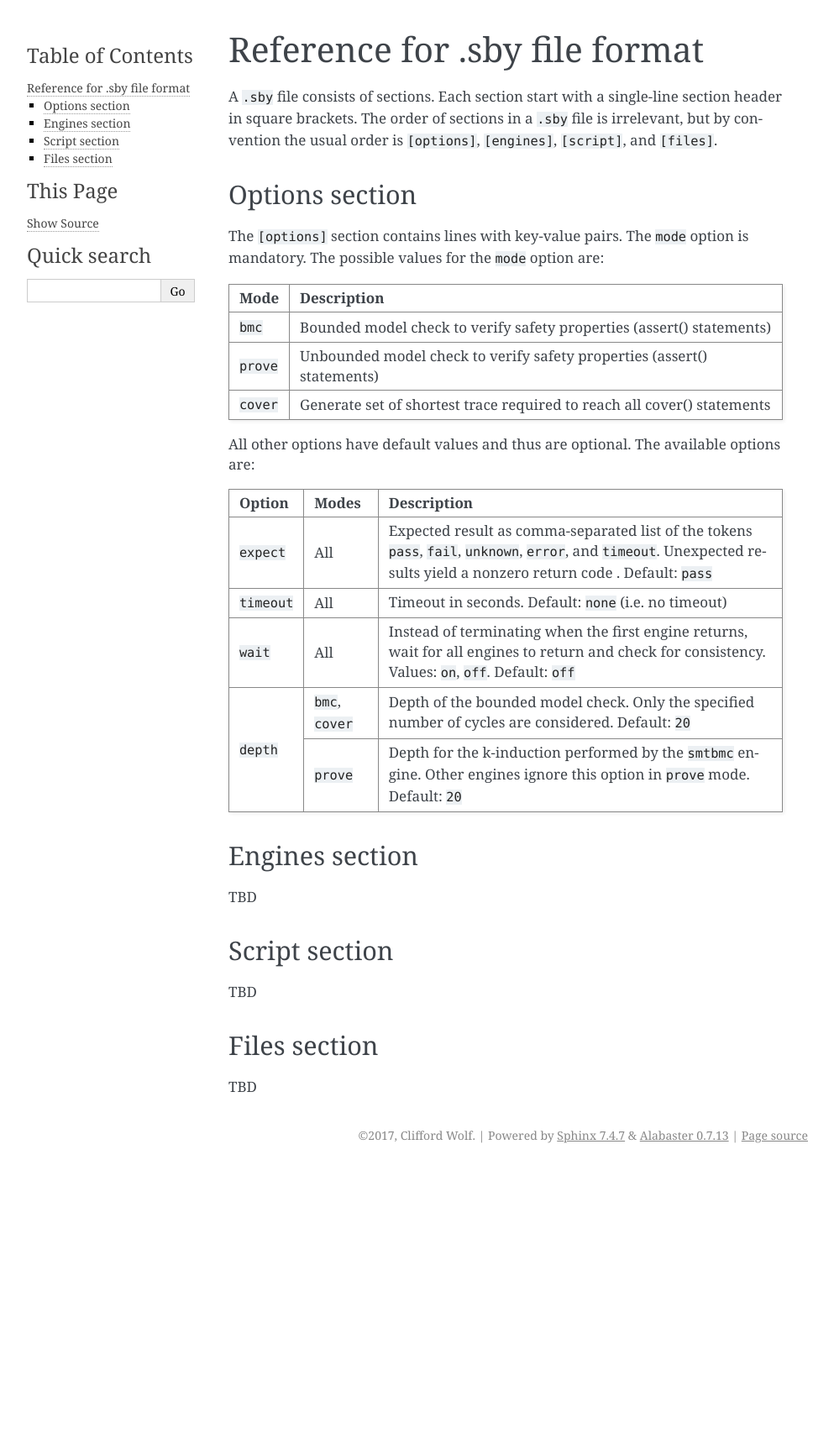
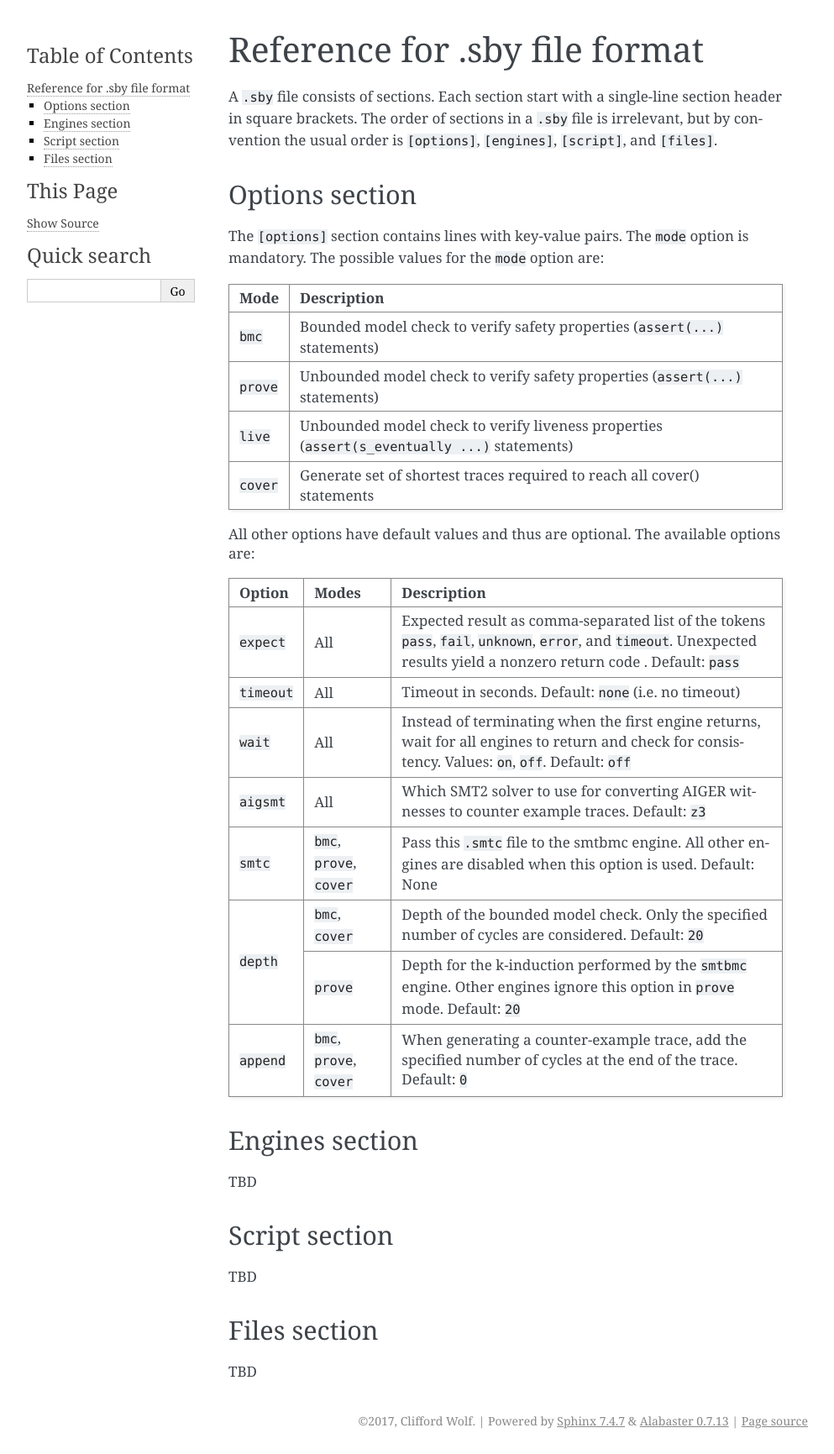
Before and after one commit to YosysHQ/sby, a Sphinx documentation site: the page built from docs/source/reference.rst, in a window 1280 px wide. Shown: the whole page at 84% size, without its empty margins (148-1141 px from the left). Built offline with Sphinx 7.4.7, drawn with Linux system fonts in a browser that asks for light colours; before the commit the page ends 1391 px from its top, so only the background shows below that.

Commit message:
Update docs

```diff
--- a/docs/source/index.rst
+++ b/docs/source/index.rst
@@ -9,7 +9,7 @@ formal tasks:
    * Bounded verification of safety properties (assertions)
    * Unbounded verification of safety properties
    * Generation of test benches from cover statements
-   * Verification of liveness properties [TBD]
+   * Verification of liveness properties
    * Formal equivalence checking [TBD]
 
 (Items marked [TBD] are features under construction and not available
--- a/docs/source/reference.rst
+++ b/docs/source/reference.rst
@@ -16,35 +16,47 @@ option is mandatory. The possible values for the ``mode`` option are:
 ========= ===========
 Mode      Description
 ========= ===========
-``bmc``   Bounded model check to verify safety properties (assert() statements)
-``prove`` Unbounded model check to verify safety properties (assert() statements)
-``cover`` Generate set of shortest trace required to reach all cover() statements
+``bmc``   Bounded model check to verify safety properties (``assert(...)`` statements)
+``prove`` Unbounded model check to verify safety properties (``assert(...)`` statements)
+``live``  Unbounded model check to verify liveness properties (``assert(s_eventually ...)`` statements)
+``cover`` Generate set of shortest traces required to reach all cover() statements
 ========= ===========
 
 All other options have default values and thus are optional. The available
 options are:
 
-+-------------+-----------+---------------------------------------------------------+
-|   Option    |   Modes   | Description                                             |
-+=============+===========+=========================================================+
-| ``expect``  |   All     | Expected result as comma-separated list of the tokens   |
-|             |           | ``pass``, ``fail``, ``unknown``, ``error``, and         |
-|             |           | ``timeout``. Unexpected results yield a nonzero return  |
-|             |           | code . Default: ``pass``                                |
-+-------------+-----------+---------------------------------------------------------+
-| ``timeout`` |   All     | Timeout in seconds. Default: ``none`` (i.e. no timeout) |
-+-------------+-----------+---------------------------------------------------------+
-| ``wait``    |   All     | Instead of terminating when the first engine returns,   |
-|             |           | wait for all engines to return and check for            |
-|             |           | consistency. Values: ``on``, ``off``. Default: ``off``  |
-+-------------+-----------+---------------------------------------------------------+
-| ``depth``   | ``bmc``,  | Depth of the bounded model check. Only the specified    |
-|             | ``cover`` | number of cycles are considered. Default: ``20``        |
-|             +-----------+---------------------------------------------------------+
-|             | ``prove`` | Depth for the k-induction performed by the ``smtbmc``   |
-|             |           | engine. Other engines ignore this option in ``prove``   |
-|             |           | mode. Default: ``20``                                   |
-+-------------+-----------+---------------------------------------------------------+
++-------------+------------+---------------------------------------------------------+
+|   Option    |   Modes    | Description                                             |
++=============+============+=========================================================+
+| ``expect``  |   All      | Expected result as comma-separated list of the tokens   |
+|             |            | ``pass``, ``fail``, ``unknown``, ``error``, and         |
+|             |            | ``timeout``. Unexpected results yield a nonzero return  |
+|             |            | code . Default: ``pass``                                |
++-------------+------------+---------------------------------------------------------+
+| ``timeout`` |   All      | Timeout in seconds. Default: ``none`` (i.e. no timeout) |
++-------------+------------+---------------------------------------------------------+
+| ``wait``    |   All      | Instead of terminating when the first engine returns,   |
+|             |            | wait for all engines to return and check for            |
+|             |            | consistency. Values: ``on``, ``off``. Default: ``off``  |
++-------------+------------+---------------------------------------------------------+
+| ``aigsmt``  |   All      | Which SMT2 solver to use for converting AIGER witnesses |
+|             |            | to counter example traces. Default: ``z3``              |
++-------------+------------+---------------------------------------------------------+
+| ``smtc``    | ``bmc``,   | Pass this ``.smtc`` file to the smtbmc engine. All      |
+|             | ``prove``, | other engines are disabled when this option is used.    |
+|             | ``cover``  | Default: None                                           |
++-------------+------------+---------------------------------------------------------+
+| ``depth``   | ``bmc``,   | Depth of the bounded model check. Only the specified    |
+|             | ``cover``  | number of cycles are considered. Default: ``20``        |
+|             +------------+---------------------------------------------------------+
+|             | ``prove``  | Depth for the k-induction performed by the ``smtbmc``   |
+|             |            | engine. Other engines ignore this option in ``prove``   |
+|             |            | mode. Default: ``20``                                   |
++-------------+------------+---------------------------------------------------------+
+| ``append``  | ``bmc``,   | When generating a counter-example trace, add the        |
+|             | ``prove``, | specified number of cycles at the end of the trace.     |
+|             | ``cover``  | Default: ``0``                                          |
++-------------+------------+---------------------------------------------------------+
 
 Engines section
 ---------------
```
